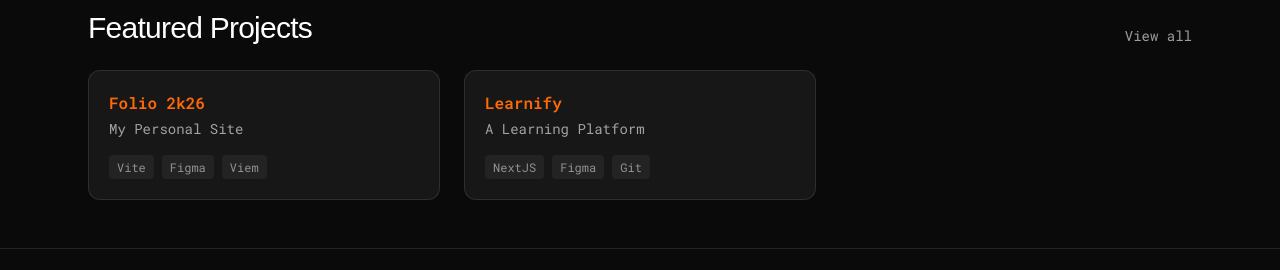
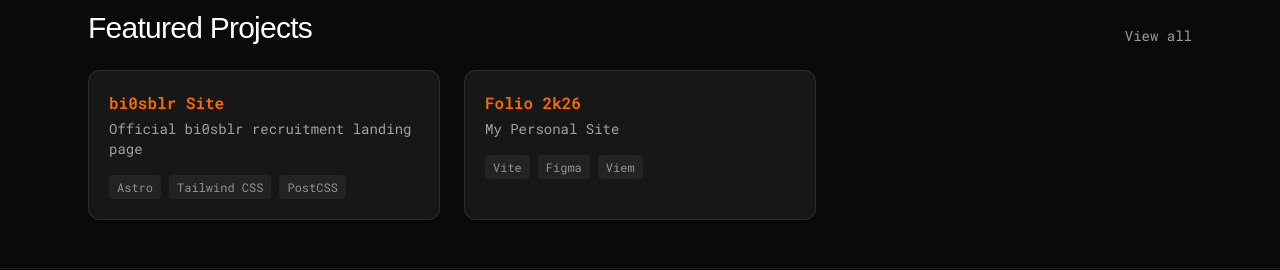
Before and after one commit to pavansarvesh/folio2k26, a React (Vite) app: page / in a window 1280 px wide. Shown: the part 1772-2042 px from the top of the page. Built offline with nearby package versions, Linux system fonts and the light colour scheme; no server answers; a web font is replaced by a local one.

Commit message:
code : bi0sblr

```diff
--- a/src/data/projects.ts
+++ b/src/data/projects.ts
@@ -21,6 +21,44 @@
 };
 
 export const projects: Project[] = [
+	{
+		slug: "joinbi0sblr",
+		title: "bi0sblr Site",
+		tagline: "Official bi0sblr recruitment landing page",
+		description:
+			"A fast, responsive recruitment site for bi0sblr with clear navigation, focused messaging, and a cybersecurity-first visual identity.",
+		caseStudy: {
+			overview:
+				"This site is built as a focused recruitment experience for bi0sblr. It combines a bold visual style with a simple single-page flow so visitors can quickly understand the team, what it does, and where to get involved.",
+			problem:
+				"Recruitment and community links were spread across platforms, making onboarding less clear for new members. The challenge was to present team identity, credibility, and calls-to-action in one cohesive page without adding unnecessary complexity.",
+			solution:
+				"I implemented the site using Astro components and a modular stylesheet system. The page is structured into reusable sections (navbar, hero, focus cards, footer), with responsive navigation, smooth anchor-based scrolling, and clear CTAs to About, Meetups, CTF, and DEV resources.",
+			highlights: [
+				"Astro component-based architecture with reusable page sections",
+				"Responsive navigation with desktop links and mobile menu",
+				"Single-page recruitment flow with smooth in-page navigation",
+				"Focus-area cards linking to key bi0sblr/community resources",
+				"Custom typography and cyber-themed styling for strong brand identity",
+			],
+			learnings: [
+				"A single-purpose landing page improves onboarding clarity",
+				"Component separation keeps iteration fast and low-risk",
+				"Strong visual consistency (spacing, type, color) improves trust and readability",
+			],
+			nextSteps: [
+				"Add a dedicated application/join workflow with form handling",
+				"Improve SEO metadata and social preview cards",
+				"Expand focus cards into full section pages with deeper content",
+			],
+		},
+		tech: ["Astro", "Tailwind CSS", "PostCSS", "TypeScript", "Git"],
+		links: {
+			demo: "https://join.bi0sblr.in/",
+			github: "",
+		},
+		featured: true,
+	},
 	{
 		slug: "folio2k26",
 		title: "Folio 2k26",
@@ -94,7 +132,7 @@
 			demo: "https://chatnlearn.vercel.app/",
 			github: "https://github.com/pavansarvesh/Learnify",
 		},
-		featured: true,
+		featured: false,
 	},
 	{
 		slug: "bi0sdev-site",
```
